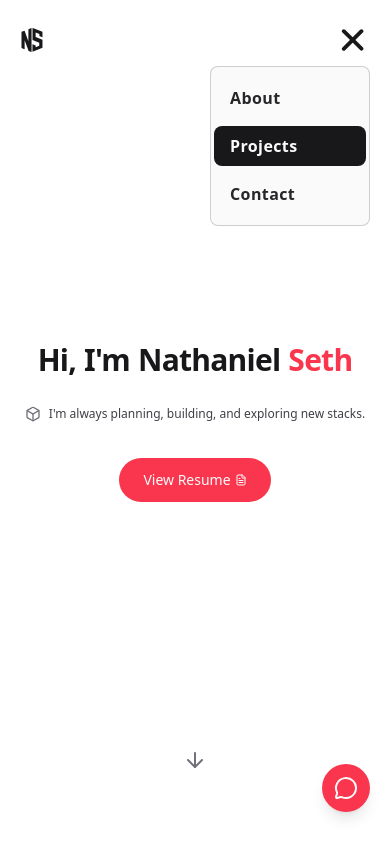
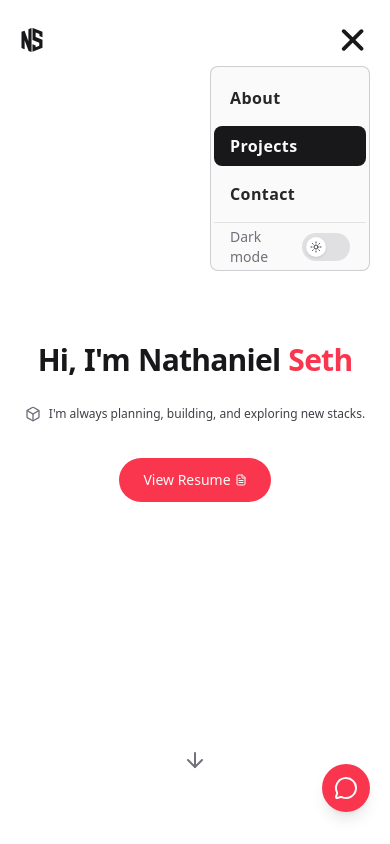
Before and after one commit to nathanielseth/portfolio, a React (Vite) app: page / in a window 390 px wide. Both pictures are taken after a click on the button 352 px from the left and 40 px from the top of the page. Shown: the top 844 px of the page. Built offline with nearby package versions, Linux system fonts and the light colour scheme; a web font is replaced by a local one.

Commit message:
feat: add toggle in sm menu
remove sandbox tag in resumeviewer

```diff
--- a/src/components/Header/Navbar.tsx
+++ b/src/components/Header/Navbar.tsx
@@ -2,6 +2,7 @@ import { useEffect, useState, useCallback } from "react";
 import { m } from "motion/react";
 import { useLenis } from "lenis/react";
 import { useMediaQuery } from "../../hooks/useMediaQuery";
+import ThemeToggle from "./ThemeToggle";
 
 const NAV_ITEMS = [
 	{ label: "About", href: "#about" },
@@ -102,6 +103,15 @@ export default function Navbar({ navOpen, onClose }: NavbarProps) {
 					{label}
 				</a>
 			))}
+
+			<div className="md:hidden mt-1 pt-2 px-3 pb-1 border-t border-zinc-900/10 dark:border-zinc-50/10">
+				<div className="flex items-center justify-between h-8 px-1">
+					<span className="text-sm font-medium text-zinc-500 dark:text-zinc-400">
+						Dark mode
+					</span>
+					<ThemeToggle variant="switch" />
+				</div>
+			</div>
 		</nav>
 	);
 }
--- a/src/components/Header/ThemeToggle.tsx
+++ b/src/components/Header/ThemeToggle.tsx
@@ -1,23 +1,53 @@
 import { Sun, Moon } from "lucide-react";
+import { m } from "motion/react";
 import { useTheme } from "../../context/ThemeContext";
 
-export default function ThemeToggle() {
+interface ThemeToggleProps {
+	variant?: "icon" | "switch";
+}
+
+export default function ThemeToggle({ variant = "icon" }: ThemeToggleProps) {
 	const { theme, toggle } = useTheme();
+	const isDark = theme === "dark";
+	const label = isDark ? "Switch to light mode" : "Switch to dark mode";
+
+	if (variant === "switch") {
+		return (
+			<button
+				type="button"
+				role="switch"
+				aria-checked={isDark}
+				onClick={toggle}
+				aria-label={label}
+				className="relative flex items-center w-12 h-7 rounded-full px-1 cursor-pointer
+					bg-zinc-300/70 dark:bg-zinc-50/15
+					transition-colors"
+			>
+				<m.span
+					layout
+					transition={{ type: "spring", stiffness: 500, damping: 35 }}
+					className="flex items-center justify-center w-5 h-5 rounded-full
+						bg-white dark:bg-zinc-900 shadow-sm"
+					style={{ marginLeft: isDark ? "auto" : 0 }}
+				>
+					{isDark ? (
+						<Moon className="w-3 h-3 text-zinc-100" />
+					) : (
+						<Sun className="w-3 h-3 text-zinc-700" />
+					)}
+				</m.span>
+			</button>
+		);
+	}
 
 	return (
 		<button
 			type="button"
 			onClick={toggle}
 			className="flex items-center justify-center w-8 h-8 rounded-full backdrop-blur-2xl hover:bg-zinc-200/50 dark:hover:bg-zinc-50/15 transition-colors cursor-pointer"
-			aria-label={
-				theme === "dark" ? "Switch to light mode" : "Switch to dark mode"
-			}
+			aria-label={label}
 		>
-			{theme === "dark" ? (
-				<Sun className="w-4 h-4" />
-			) : (
-				<Moon className="w-4 h-4" />
-			)}
+			{isDark ? <Sun className="w-4 h-4" /> : <Moon className="w-4 h-4" />}
 		</button>
 	);
 }
--- a/src/components/ResumeViewer.tsx
+++ b/src/components/ResumeViewer.tsx
@@ -112,7 +112,6 @@ function ResumeViewer({
 							<iframe
 								src={`${pdfUrl}#view=FitH`}
 								title={`${title} PDF viewer`}
-								sandbox="allow-scripts allow-forms allow-popups"
 								className="w-full h-full min-h-125"
 							/>
 						</div>
```
